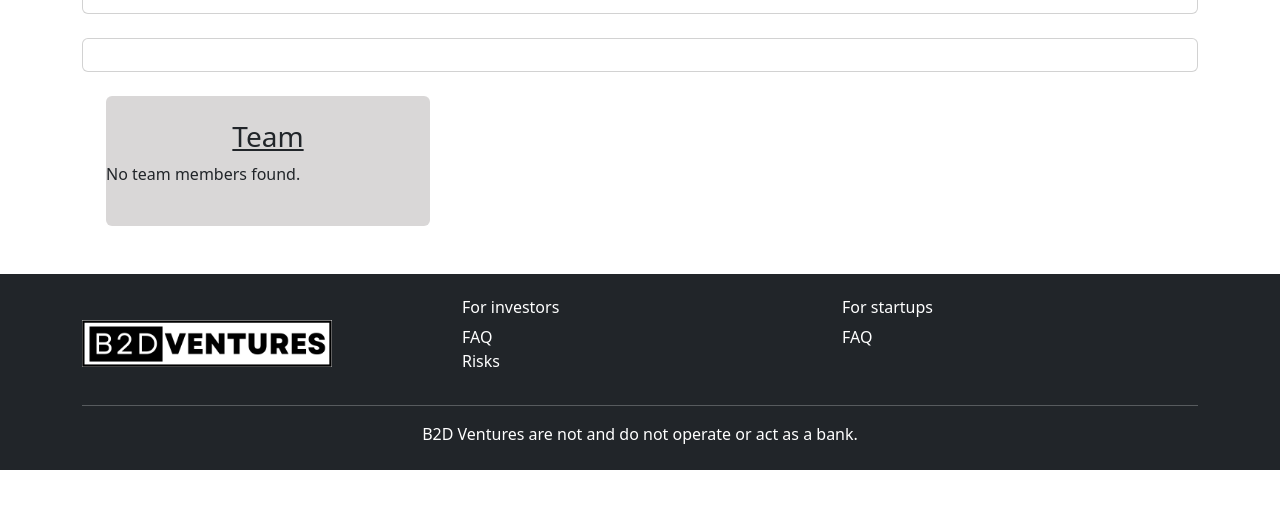
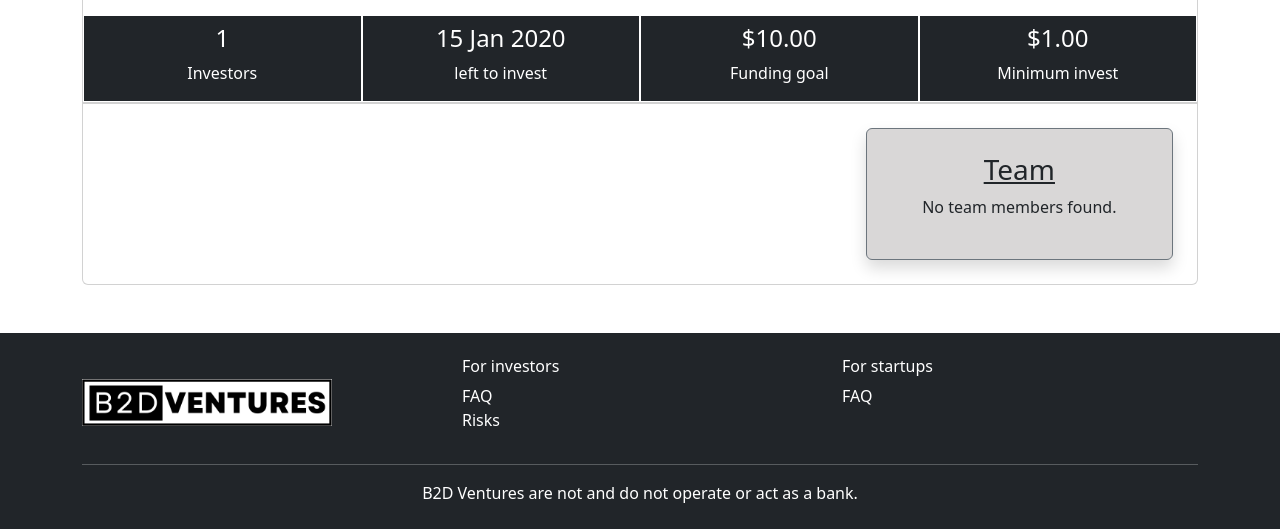
Before and after one commit to J-Jullaphong/b2d-ventures, a Django app: page /business/1/ in a window 1280 px wide. Shown: the part 457-986 px from the top of the page. Before the commit the page ends 927 px from the top, so only its background shows below. Run offline with Django 4.2, Linux system fonts and the light colour scheme; tables that the repository leaves empty hold one stand-in row (values such as "Sample post"); data that the repository does not hold is empty.

Commit message:
Fix style for business detail

```diff
--- a/b2d/templates/b2d/business_detail.html
+++ b/b2d/templates/b2d/business_detail.html
@@ -2,10 +2,10 @@
 {% block content %}
     {% load static %}
     <div class="container mt-4">
-        <div class="card">
+        <div class="card" style="border-bottom-left-radius: 0px; border-bottom-right-radius: 0px;">
             <div class="row g-0">
-                <div class="col-md-8">
-                    <div id="imageCarousel" class="carousel slide" data-bs-ride="carousel">
+                <div class="col-md-7">
+                    <div id="imageCarousel" class="carousel slide p-3" data-bs-ride="carousel">
                         <div class="carousel-indicators">
                             {% if photo1_url %}
                                 <button type="button" data-bs-target="#imageCarousel" data-bs-slide-to="0" class="active"
@@ -28,27 +28,27 @@
                         <div class="carousel-inner">
                             {% if photo1_url %}
                             <div class="carousel-item active">
-                                <img src="{{ photo1_url }}" class="d-block w-100" alt="{{ business.name }} Image"
-                                     style="height: 300px;">
+                                <img src="{{ photo1_url }}" class="d-block w-100 rounded" alt="{{ business.name }} Image"
+                                     style="height: 350px; object-fit: cover;">
                             </div>
                             {% endif %}
                             {% if photo2_url %}
                                 <div class="carousel-item">
-                                    <img src="{{ photo2_url }}" class="d-block w-100" alt="Additional Image"
-                                         style="height: 300px;">
+                                    <img src="{{ photo2_url }}" class="d-block w-100 rounded" alt="Additional Image"
+                                         style="height: 350px; object-fit: cover;">
                                 </div>
                             {% endif %}
                             {% if photo3_url %}
                                 <div class="carousel-item">
-                                    <img src="{{ photo3_url }}" class="d-block w-100" alt="Additional Image"
-                                         style="height: 300px;">
+                                    <img src="{{ photo3_url }}" class="d-block w-100 rounded" alt="Additional Image"
+                                         style="height: 350px; object-fit: cover;">
                                 </div>
                             {% endif %}
                             {% if youtube_video_embed %}
                                 <div class="carousel-item">
-                                    <iframe class="d-block w-100" src="{{ youtube_video_embed }}" frameborder="0"
+                                    <iframe class="d-block w-100 rounded" src="{{ youtube_video_embed }}" frameborder="0"
                                             allow="accelerometer; autoplay; clipboard-write; encrypted-media; gyroscope; picture-in-picture"
-                                            allowfullscreen style="height: 300px;"></iframe>
+                                            allowfullscreen style="height: 350px;"></iframe>
                                 </div>
                             {% endif %}
                         </div>
@@ -68,19 +68,23 @@
                     </div>
                 </div>
 
-                <div class="col-md-4">
-                    <div class="card-body">
-                        <h1 class="card-title">{{ business.name }}</h1>
-                        <p class="card-text">{{ business.description }}</p>
+                <div class="col-md-5">
+                    <div class="card-body pt-3">
+                        <h1 class="card-title display-4 font-weight-bold">{{ business.name }}</h1>
+                        <div style="min-height: 75px;">
+                            <p class="card-text mb-4">{{ business.description }}</p>
+                        </div>
                         {% with fundraisings.last as fundraise %}
-                            <h3 class="card-text">Raised: ${{ fundraise.get_current_investment|default:"0" }}</h3>
-                            <div class="progress">
+                            <h2 class="card-text ">${{ fundraise.get_current_investment|default:"0" }}</h2>
+                            <div class="progress mt-3 mb-4">
                                 <div class="progress-bar" role="progressbar"
                                      style="width: {{ fundraise.get_percentage_investment }}%;"
                                      aria-valuenow="{{ fundraise.get_current_investment }}" aria-valuemin="0"
                                      aria-valuemax="{{ fundraise.goal_amount }}"></div>
                             </div>
-                            <button class="btn btn-dark invest-button mt-3">Invest in {{ business.name }}</button>
+                        <div class="d-flex justify-content-center">
+                            <button class="btn btn-dark btn-lg invest-buttonbtn-block w-100 py-2">Invest in {{ business.name }}</button>
+                        </div>
                         {% endwith %}
                     </div>
                 </div>
@@ -88,55 +92,63 @@
 
             <div class="row text-center card-content-text p-0 m-0">
                 {% with fundraisings.last as fundraise %}
-                    <div class="col-sm-3 pt-2">
-                        <h5>{{ fundraise.investment_set.count }}</h5>
+                    <div class="col-sm-3 pt-2 bg-dark text-white" style="border: 1px solid white;">
+                        <h4>{{ fundraise.investment_set.count|default:"0" }}</h4>
                         <p>Investors</p>
                     </div>
-                    <div class="col-sm-3 pt-2" style="border-left: 2px solid white;">
-                        <h5>{{ fundraise.deadline_date|date:"d M Y" }}</h5>
+                    <div class="col-sm-3 pt-2 bg-dark text-white" style="border: 1px solid white;">
+                        <h4>{{ fundraise.deadline_date|date:"d M Y"|default:"d M Y" }}</h4>
                         <p>left to invest</p>
                     </div>
-                    <div class="col-sm-3 pt-2" style="border-left: 2px solid white;">
-                        <h5>${{ fundraise.goal_amount }}</h5>
+                    <div class="col-sm-3 pt-2 bg-dark text-white" style="border: 1px solid white;">
+                        <h4>${{ fundraise.goal_amount|default:"0" }}</h4>
                         <p>Funding goal</p>
                     </div>
-                    <div class="col-sm-3 pt-2" style="border-left: 2px solid white;">
-                        <h5>${{ fundraise.minimum_investment|default:"0" }}</h5>
+                    <div class="col-sm-3 pt-2 bg-dark text-white" style="border: 1px solid white;">
+                        <h4>${{ fundraise.minimum_investment|default:"0" }}</h4>
                         <p>Minimum invest</p>
                     </div>
                 {% endwith %}
             </div>
         </div>
-
-        <div class="card mt-4">
+        <div class="card p-0 m-0" style="border-top-left-radius: 0px; border-top-right-radius: 0px;">
+            <div class="row">
+                <div class="col-md-8">
                     <div class="card-body">
                         {% for pitch in pitch_data %}
-                    <div class="mt-4">
-                        <h3 class="card-title">{{ pitch.topic }}</h3>
+                            <div class="my-2">
+                                <h3 class="card-title pb-1" style="border-bottom: 1px solid #545454;">{{ pitch.topic }}</h3>
                                 <p class="card-text">{{ pitch.details }}</p>
                             </div>
                         {% endfor %}
                     </div>
                 </div>
-
-        <div class="col-md-4 ">
-            <div class="team-content m-4 rounded pt-4 pb-4" style="background: rgba(128, 123, 123, .3); border">
+                <div class="col-md-4">
+                    <div class="team-content rounded pt-4 pb-4 m-4 shadow border border-secondary" style="background: rgba(128, 123, 123, .3); border">
                         <div style="text-align: center;">
                             <h3><u>Team</u></h3>
                         </div>
                         {% for member in team_members_data %}
-                    <div class="team-card mx-5 p-3 rounded-3">
-                        <div>
-                            <img src="{{ member.photo_url }}" class="img-fluid" alt="{{ member.name }}"
-                                 style="width: 200px; height:150px;">
+                            <div class="team-card bg-light text-dark rounded-3 p-2 mx-5 mb-3 shadow-sm border border-secondary">
+                                <div class="d-flex justify-content-center m-2">
+                                    <img src="{{ member.photo_url }}" class="img-fluid rounded" alt="{{ member.name }}"  onerror="this.onerror=null;  this.src='{% static 'images/user.png' %}';"
+                                         style="width: 100%; height:150px; object-fit: cover;">
                                 </div>
+                                <div class="d-flex justify-content-center">
                                    <h5>{{ member.name }}</h5>
+                                </div>
+                                <div class="d-flex justify-content-center">
                                     <p>{{ member.work_as }}</p>
                                 </div>
+                            </div>
                         {% empty %}
+                        <div class="d-flex justify-content-center">
                             <p>No team members found.</p>
+                        </div>
                         {% endfor %}
                     </div>
                 </div>
             </div>
+        </div>
+    </div>
 {% endblock %}
```
Also changed, not shown: b2d/static/images/empty_image.png (added). Lines whose indentation alone changed are shown as unchanged.
